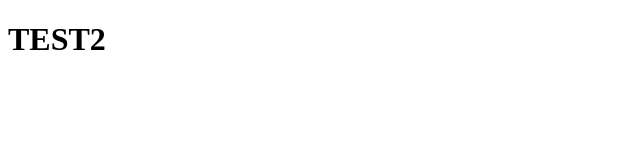
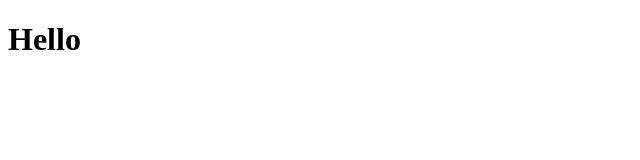
Before and after one commit to midstem/calendar, a React (Vite) app: page / in a window 1280 px wide. Shown: the top 160 px of the page, without its empty margins (0-640 px from the left). Built offline with nearby package versions, Linux system fonts and the light colour scheme.

Commit message:
test one

```diff
--- a/src/App.tsx
+++ b/src/App.tsx
@@ -1,5 +1,5 @@
 const App = () => {
-  return <h1>TEST2</h1>
+  return <h1>Hello</h1>
 }
 
 export default App
```
